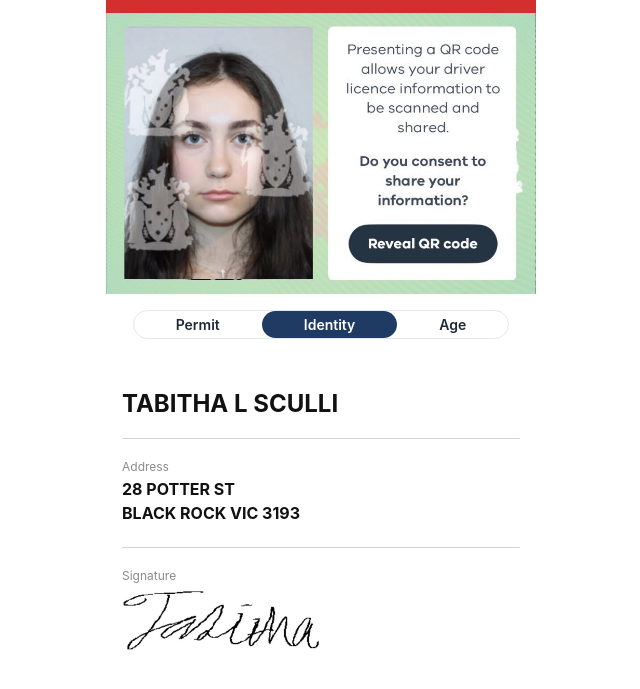
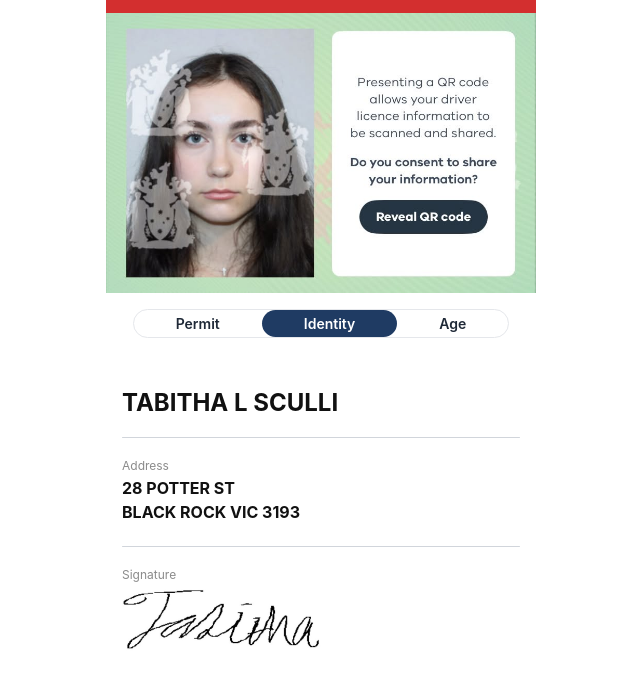
Before and after one commit to jonnysawyer345-cell/tabitha, a plain HTML site: page identity.html in a window 1280 px wide. Shown: the part 145-834 px from the top of the page, without its empty margins (319-959 px from the left). Drawn offline with Linux system fonts and the light colour scheme.

Commit message:
Update identity.html

```diff
--- a/identity.html
+++ b/identity.html
@@ -31,7 +31,7 @@
     </div>
 
    <div class="image-section qr-wrap">
-  <img src="hhj.jpg" alt="Licence QR Section">
+  <img src="ghhggh.jpg" alt="Licence QR Section">
 
   <!-- clickable area on top of the screenshot button -->
   <button class="qr-hotspot" type="button" onclick="window.location.href='qr.html?from=identity'"></button>
```
